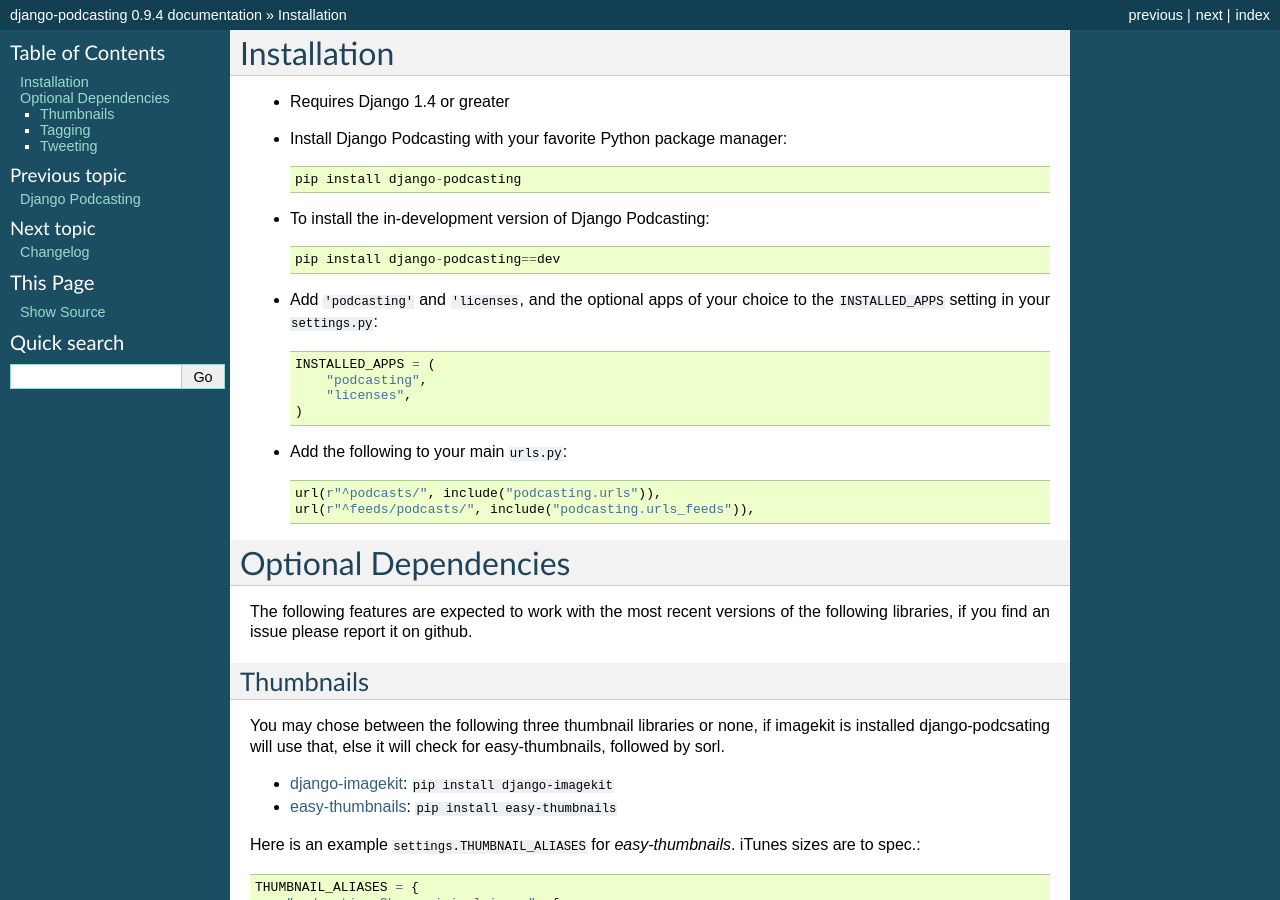
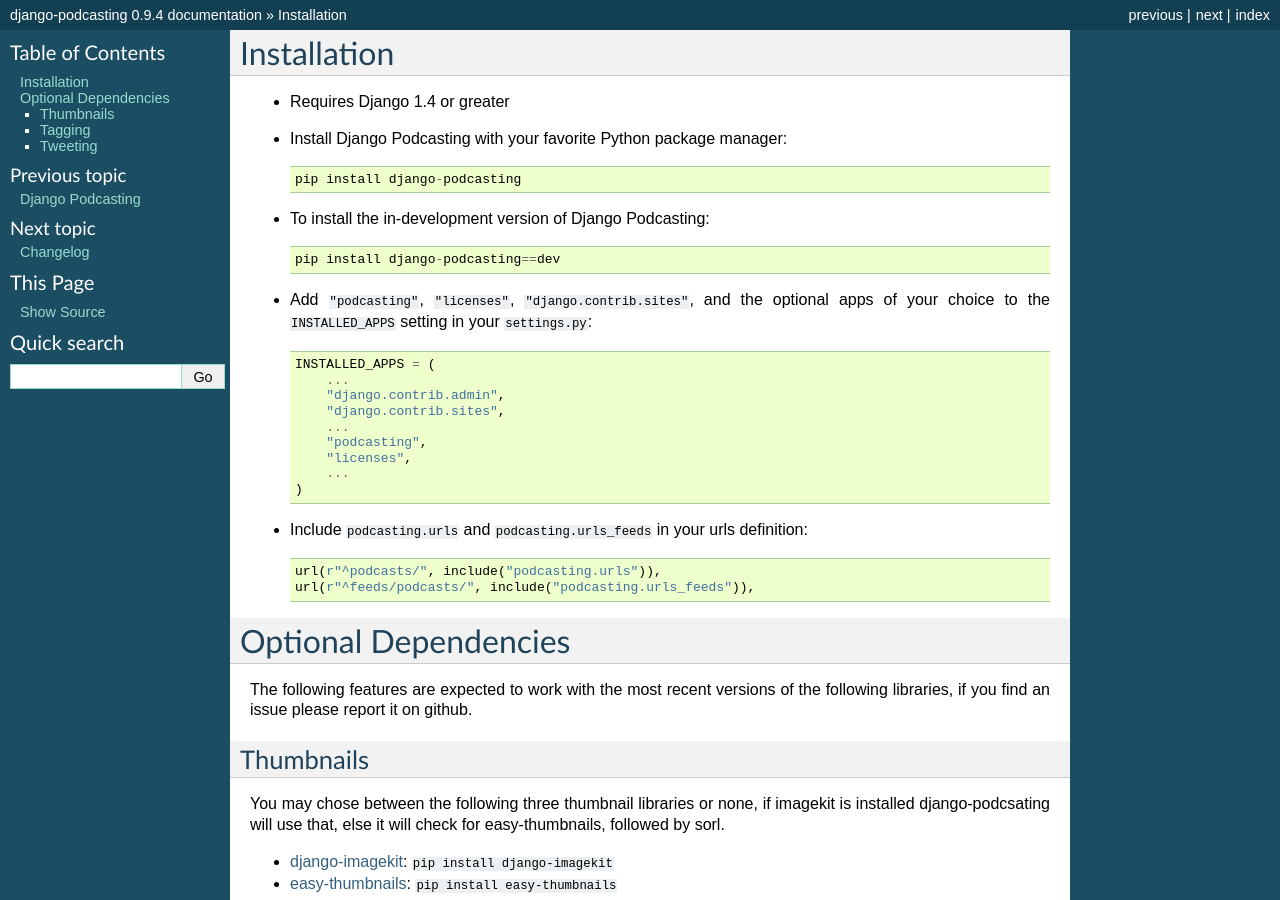
Before and after one commit to rizumu/django-podcasting, a Sphinx documentation site: the page built from docs/installation.rst, in a window 1280 px wide and 900 px high. Built offline with Sphinx 7.4.7, drawn with Linux system fonts in a browser that asks for light colours.

```diff
--- a/README.rst
+++ b/README.rst
@@ -38,8 +38,8 @@ twitter support.
 
 
 * Add ``"podcasting"``, ``"licenses"``, ``"django.contrib.sites"``,
-    and the optional apps of your choice to the ``INSTALLED_APPS``
-    setting in your ``settings.py``::
+  and the optional apps of your choice to the ``INSTALLED_APPS`` setting
+  in your ``settings.py``::
 
     INSTALLED_APPS = (
         ...
--- a/docs/changelog.rst
+++ b/docs/changelog.rst
@@ -3,6 +3,7 @@ Changelog
 
 master
 ------
+- Testing on Python3
 - Move runtests.py to homedir, drop django-nose and add test support
   for Django 1.7, add coverage and version badges.
 - Extend full support to easy-thumbnails and sorl
--- a/docs/conf.py
+++ b/docs/conf.py
@@ -15,6 +15,8 @@
 # add these directories to sys.path here. If the directory is relative to the
 # documentation root, use os.path.abspath to make it absolute, like shown here.
 #sys.path.insert(0, os.path.abspath('.'))
+
+from __future__ import unicode_literals
 
 # -- General configuration -----------------------------------------------------
 
@@ -38,8 +40,8 @@ source_suffix = '.rst'
 master_doc = 'index'
 
 # General information about the project.
-project = u'django-podcasting'
-copyright = u'2011, Thomas Schreiber'
+project = 'django-podcasting'
+copyright = '2011, Thomas Schreiber'
 
 # The version info for the project you're documenting, acts as replacement for
 # |version| and |release|, also used in various other places throughout the
@@ -176,8 +178,8 @@ htmlhelp_basename = 'django-podcastingdoc'
 # Grouping the document tree into LaTeX files. List of tuples
 # (source start file, target name, title, author, documentclass [howto/manual]).
 latex_documents = [
-    ('index', 'django-podcasting.tex', u'django\\_podcasting Documentation',
-     u'Thomas Schreiber', 'manual'),
+    ('index', 'django-podcasting.tex', 'django\\_podcasting Documentation',
+     'Thomas Schreiber', 'manual'),
 ]
 
 # The name of an image file (relative to this directory) to place at the top of
@@ -209,6 +211,6 @@ latex_documents = [
 # One entry per manual page. List of tuples
 # (source start file, name, description, authors, manual section).
 man_pages = [
-    ('index', 'django-podcasting', u'django-podcasting Documentation',
-     [u'Thomas Schreiber'], 1)
+    ('index', 'django-podcasting', 'django-podcasting Documentation',
+     ['Thomas Schreiber'], 1)
 ]
--- a/docs/installation.rst
+++ b/docs/installation.rst
@@ -12,15 +12,21 @@ Installation
     pip install django-podcasting==dev
 
 
-* Add ``'podcasting'`` and ``'licenses``, and the optional apps of your
-  choice to the ``INSTALLED_APPS`` setting in your ``settings.py``::
+* Add ``"podcasting"``, ``"licenses"``, ``"django.contrib.sites"``,
+  and the optional apps of your choice to the ``INSTALLED_APPS`` setting
+  in your ``settings.py``::
 
     INSTALLED_APPS = (
+        ...
+        "django.contrib.admin",
+        "django.contrib.sites",
+        ...
         "podcasting",
         "licenses",
+        ...
     )
 
-* Add the following to your main ``urls.py``::
+* Include ``podcasting.urls`` and ``podcasting.urls_feeds`` in your urls definition::
 
     url(r"^podcasts/", include("podcasting.urls")),
     url(r"^feeds/podcasts/", include("podcasting.urls_feeds")),
```
Also changed, not shown: 3 other files.
